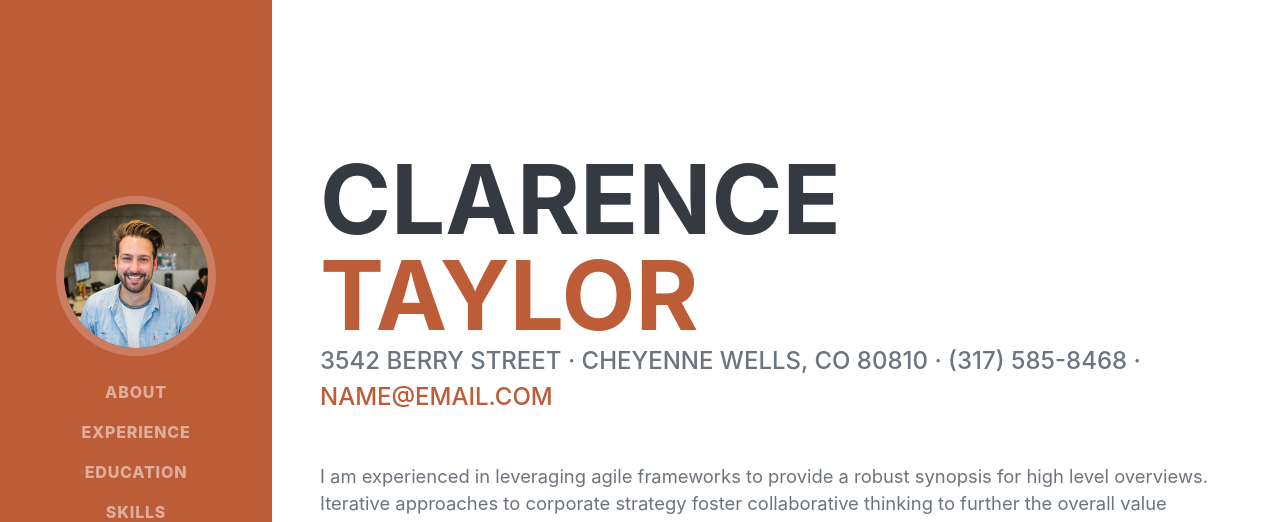
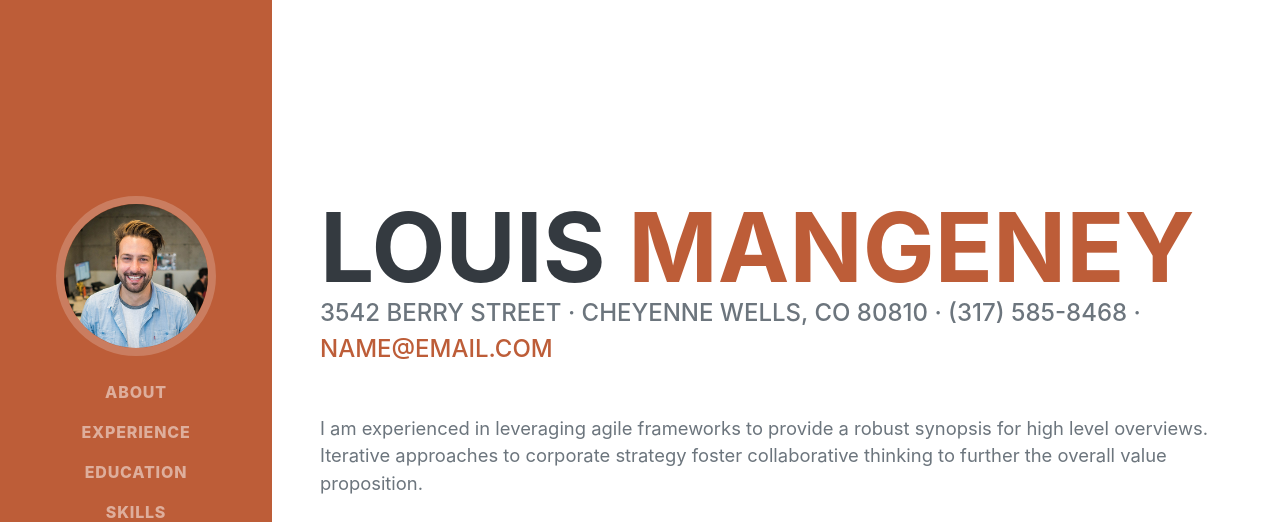
Before and after one commit to LouisMangeney/LouisMangeney, a plain HTML site: page index.html in a window 1280 px wide. Shown: the top 522 px of the page. Drawn offline with nearby package versions, Linux system fonts and the light colour scheme; a web font is replaced by a local one.

Commit message:
second commit

```diff
--- a/index.html
+++ b/index.html
@@ -40,8 +40,8 @@
             <section class="resume-section" id="about">
                 <div class="resume-section-content">
                     <h1 class="mb-0">
-                        Clarence
-                        <span class="text-primary">Taylor</span>
+                        Louis
+                        <span class="text-primary">Mangeney</span>
                     </h1>
                     <div class="subheading mb-5">
                         3542 Berry Street · Cheyenne Wells, CO 80810 · (317) 585-8468 ·
```
Also changed, not shown: 2 other files.
